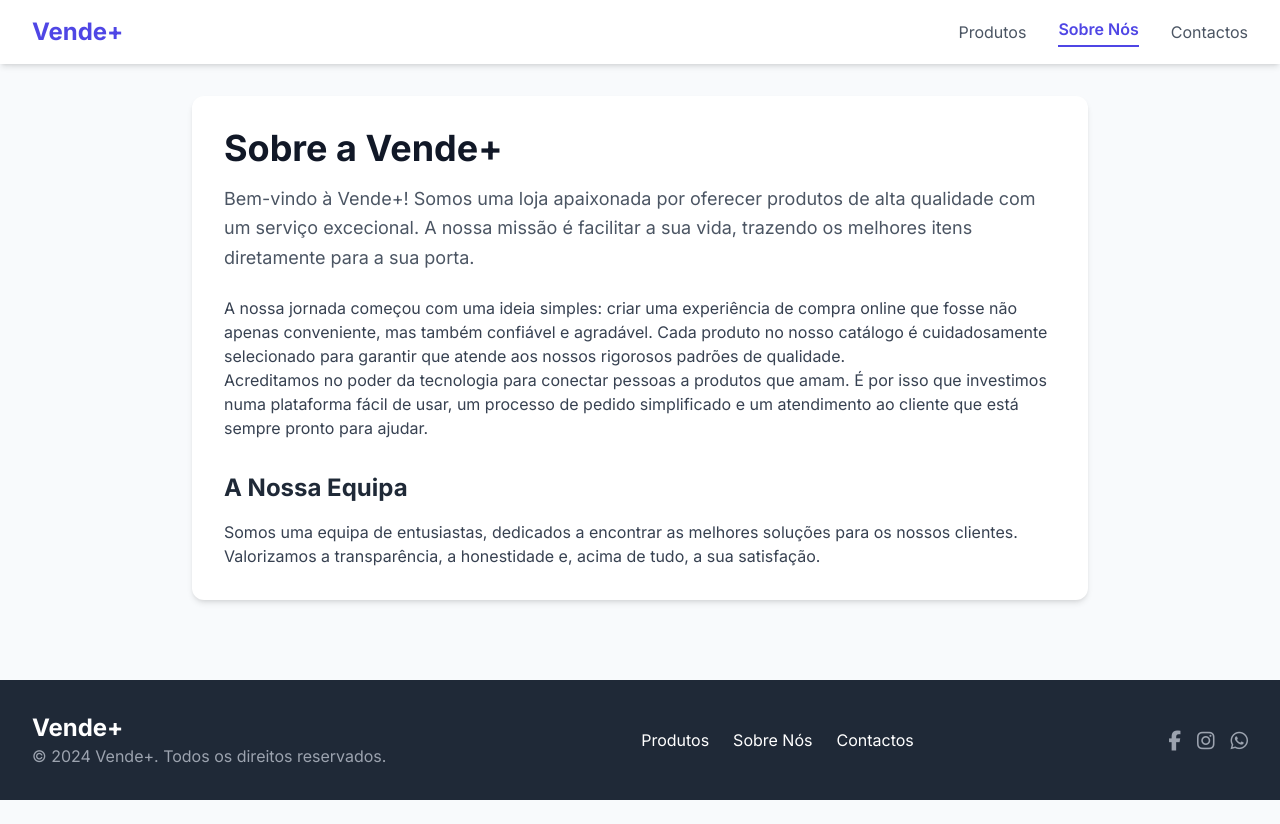
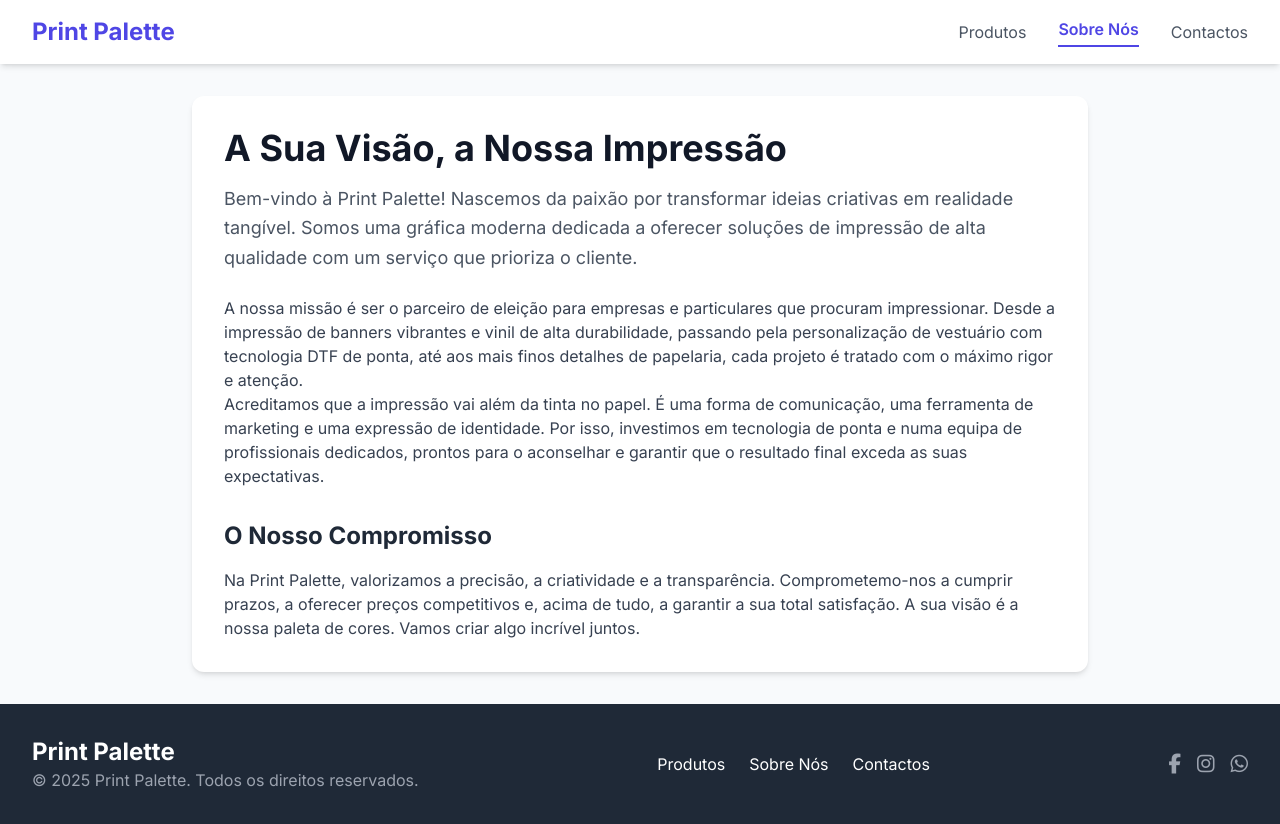
Before and after one commit to Mula-Edmilson/PrintPalette, a plain HTML site: page sobre.html in a window 1280 px wide. Before the commit the page ends 800 px from the top, so only its background shows below. Drawn offline with nearby package versions, Linux system fonts and the light colour scheme.

Commit message:
Add files via upload

```diff
--- a/sobre.html
+++ b/sobre.html
@@ -2,7 +2,7 @@
 <html lang="pt" class="scroll-smooth">
 <head>
   <meta charset="UTF-8">
-  <title>Loja Vende+ | Sobre Nós</title>
+  <title>Print Palette | Sobre Nós</title>
   <meta name="viewport" content="width=device-width, initial-scale=1.0">
   <script src="https://cdn.tailwindcss.com"></script>
   <link rel="preconnect" href="https://fonts.googleapis.com">
@@ -23,7 +23,7 @@
     <div class="container mx-auto px-4 sm:px-6 lg:px-8">
         <div class="flex items-center justify-between h-16">
             <div class="flex-shrink-0">
-                <a href="index.html" class="text-2xl font-bold text-indigo-600">Vende+</a>
+                <a href="index.html" class="text-2xl font-bold text-indigo-600">Print Palette</a>
             </div>
             <nav class="hidden md:flex items-center space-x-8">
                 <a href="index.html" class="text-gray-600 hover:text-indigo-600 transition-colors">Produtos</a>
@@ -48,20 +48,20 @@
 
   <main class="container mx-auto p-4 sm:p-6 lg:p-8 flex-grow">
     <div class="bg-white rounded-xl shadow-md p-8 max-w-4xl mx-auto">
-        <h1 class="text-4xl font-bold text-gray-900 mb-4">Sobre a Vende+</h1>
+        <h1 class="text-4xl font-bold text-gray-900 mb-4">A Sua Visão, a Nossa Impressão</h1>
         <p class="text-lg text-gray-600 leading-relaxed mb-6">
-            Bem-vindo à Vende+! Somos uma loja apaixonada por oferecer produtos de alta qualidade com um serviço excecional. A nossa missão é facilitar a sua vida, trazendo os melhores itens diretamente para a sua porta.
+            Bem-vindo à Print Palette! Nascemos da paixão por transformar ideias criativas em realidade tangível. Somos uma gráfica moderna dedicada a oferecer soluções de impressão de alta qualidade com um serviço que prioriza o cliente.
         </p>
         <div class="prose prose-lg max-w-none text-gray-700">
             <p>
-                A nossa jornada começou com uma ideia simples: criar uma experiência de compra online que fosse não apenas conveniente, mas também confiável e agradável. Cada produto no nosso catálogo é cuidadosamente selecionado para garantir que atende aos nossos rigorosos padrões de qualidade.
+               A nossa missão é ser o parceiro de eleição para empresas e particulares que procuram impressionar. Desde a impressão de banners vibrantes e vinil de alta durabilidade, passando pela personalização de vestuário com tecnologia DTF de ponta, até aos mais finos detalhes de papelaria, cada projeto é tratado com o máximo rigor e atenção.
             </p>
             <p>
-                Acreditamos no poder da tecnologia para conectar pessoas a produtos que amam. É por isso que investimos numa plataforma fácil de usar, um processo de pedido simplificado e um atendimento ao cliente que está sempre pronto para ajudar.
+                Acreditamos que a impressão vai além da tinta no papel. É uma forma de comunicação, uma ferramenta de marketing e uma expressão de identidade. Por isso, investimos em tecnologia de ponta e numa equipa de profissionais dedicados, prontos para o aconselhar e garantir que o resultado final exceda as suas expectativas.
             </p>
-            <h2 class="text-2xl font-bold text-gray-800 mt-8 mb-4">A Nossa Equipa</h2>
+            <h2 class="text-2xl font-bold text-gray-800 mt-8 mb-4">O Nosso Compromisso</h2>
             <p>
-                Somos uma equipa de entusiastas, dedicados a encontrar as melhores soluções para os nossos clientes. Valorizamos a transparência, a honestidade e, acima de tudo, a sua satisfação.
+                Na Print Palette, valorizamos a precisão, a criatividade e a transparência. Comprometemo-nos a cumprir prazos, a oferecer preços competitivos e, acima de tudo, a garantir a sua total satisfação. A sua visão é a nossa paleta de cores. Vamos criar algo incrível juntos.
             </p>
         </div>
     </div>
@@ -71,8 +71,8 @@
     <div class="container mx-auto px-4 sm:px-6 lg:px-8 py-8">
         <div class="flex flex-col md:flex-row justify-between items-center text-center md:text-left">
             <div class="mb-4 md:mb-0">
-                <h3 class="text-2xl font-bold">Vende+</h3>
-                <p class="text-gray-400">© 2024 Vende+. Todos os direitos reservados.</p>
+                <h3 class="text-2xl font-bold">Print Palette</h3>
+                <p class="text-gray-400">© 2025 Print Palette. Todos os direitos reservados.</p>
             </div>
             <nav class="flex space-x-6 mb-4 md:mb-0">
                 <a href="index.html" class="hover:text-indigo-400 transition-colors">Produtos</a>
```
Also changed, not shown: contactos.html (+7 -7 lines), index.html (+8 -8 lines).
